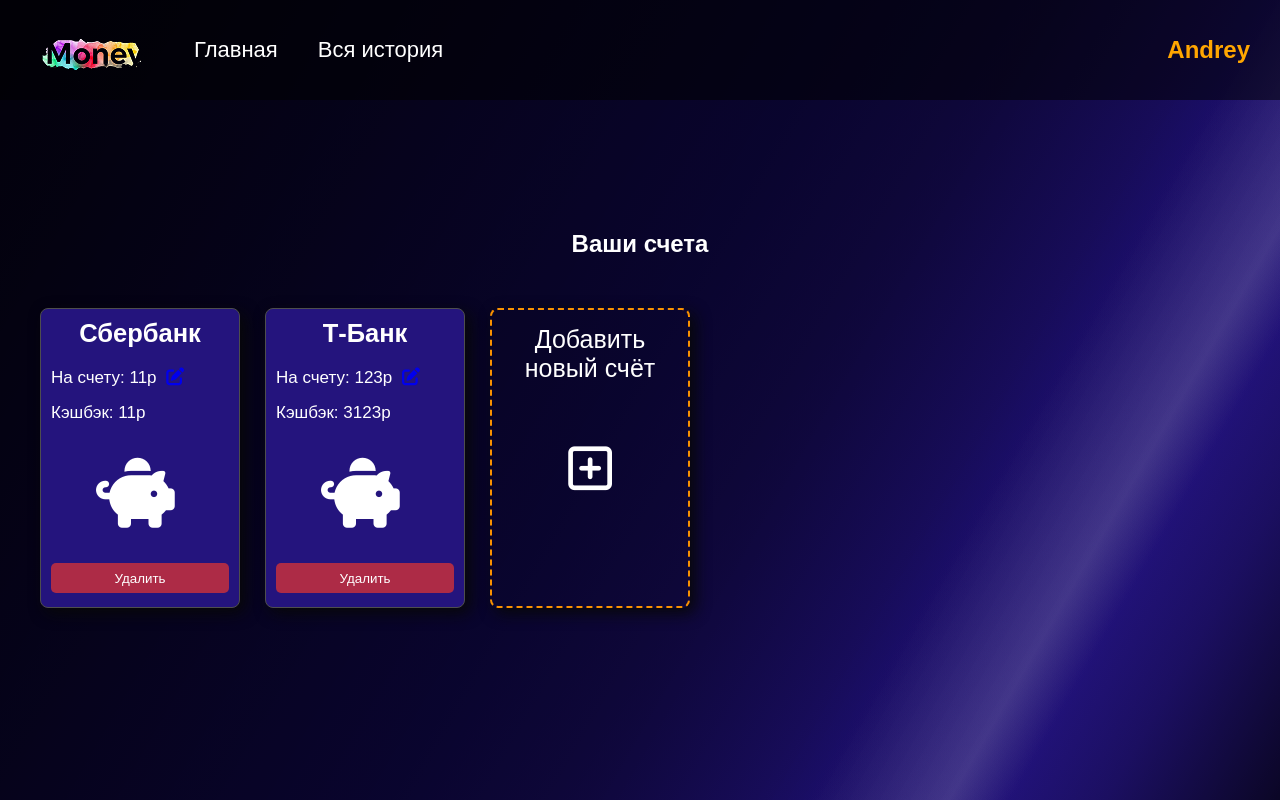
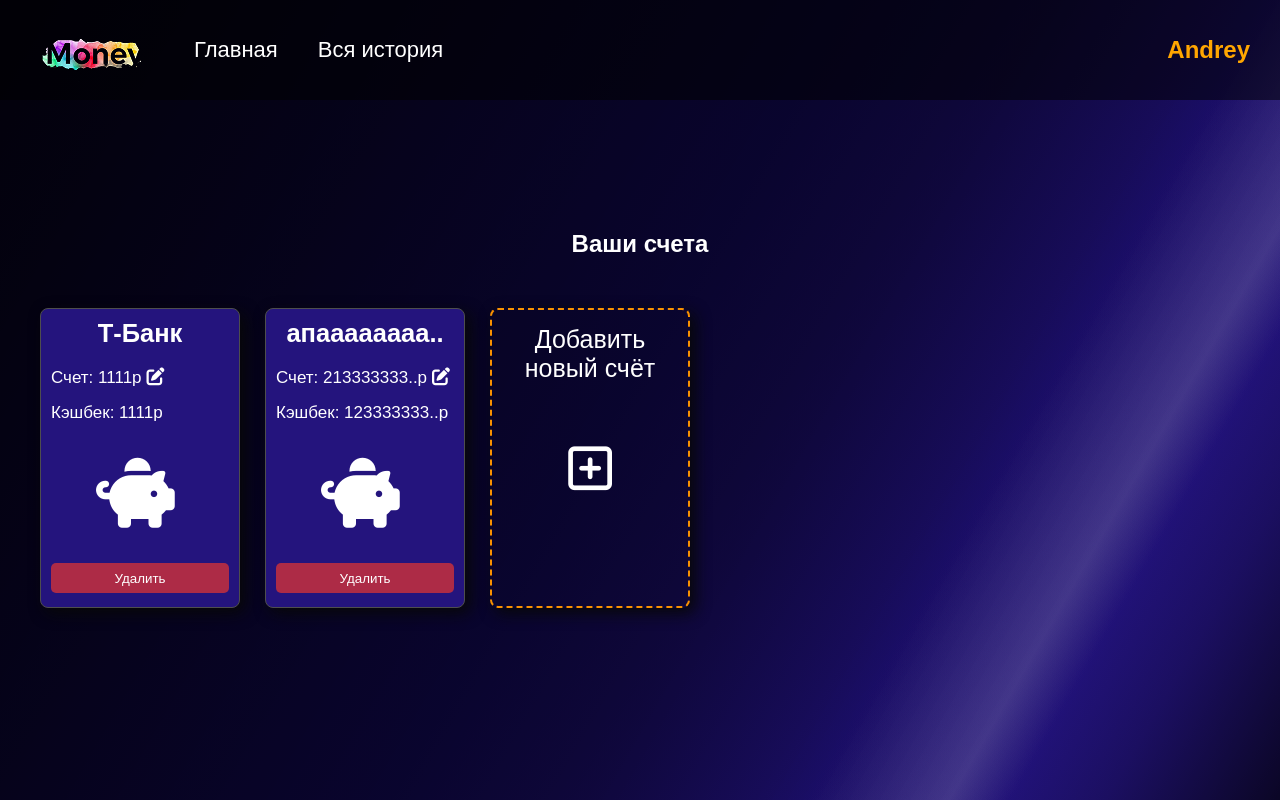
Before and after one commit to Ratatouille1226/graduate-work, a React (Vite) app: page /accounts in a window 1280 px wide. Built offline with nearby package versions, Linux system fonts and the light colour scheme; data requests are answered from the project's data file.

Commit message:
Закончил компонент счетов, сделал уникальный компонент который обрезает текст если он слишком длинный

```diff
--- a/src/components/accounts/Accounts.jsx
+++ b/src/components/accounts/Accounts.jsx
@@ -1,6 +1,7 @@
 import { useEffect, useState } from 'react';
 import { GetDataFromServer } from '../../api/getDataFromServer';
 import { Loader } from '../loader/Loader';
+import { SliceSentence } from '../../utils';
 
 import { useForm } from 'react-hook-form';
 import { yupResolver } from '@hookform/resolvers/yup';
@@ -96,14 +97,28 @@ export const Accounts = () => {
 						{accounts.map((item) => (
 							<div key={item.id} className={styles['block__accounts']}>
 								<div className={styles['accounts']}>
-									<h2>{item.account}</h2>
+									<h2>
+										<SliceSentence text={item.account} maxLength={10} />
+									</h2>
 									<span>
-										{`На счету: ${item.balance}р`}{' '}
+										<SliceSentence
+											text={item.balance}
+											maxLength={9}
+											prefix={'Счет:'}
+											suffix={'р'}
+										/>
 										<Link to={`/accountPage/${item.id}`}>
 											<i className={`fa-solid fa-pen-to-square ${styles['edit']}`}></i>
 										</Link>
 									</span>
-									<span>{`Кэшбэк: ${item.cashback}р`}</span>
+									<span>
+										<SliceSentence
+											text={item.cashback}
+											maxLength={9}
+											prefix={'Кэшбек:'}
+											suffix={'р'}
+										/>
+									</span>
 									<span>
 										<i className={`fa-solid fa-piggy-bank ${styles['pig']}`}></i>
 									</span>
--- a/src/components/accounts/accounts.module.css
+++ b/src/components/accounts/accounts.module.css
@@ -1,3 +1,6 @@
+a {
+	color: #fff;
+}
 .container {
 	width: 100%;
 	height: 86vh;
--- a/src/db.json
+++ b/src/db.json
@@ -41,7 +41,7 @@
       "categories": "Фриланс",
       "sum": 5000,
       "date": "18.04.2025",
-      "comment": "пхпхпхпхп"
+      "comment": "123123"
     },
     {
       "id": "6532",
@@ -49,20 +49,34 @@
       "sum": -290,
       "date": "18.04.2025",
       "comment": "h"
+    },
+    {
+      "id": "c50f",
+      "categories": "енененене",
+      "sum": 123123,
+      "date": "18.05.2025",
+      "comment": "авава"
+    },
+    {
+      "id": "2b52",
+      "categories": "аива",
+      "sum": -123123,
+      "date": "18.05.2025",
+      "comment": "ппапа"
     }
   ],
   "accounts": [
     {
-      "id": "83c1",
-      "account": "Сбербанк",
-      "balance": "11",
-      "cashback": "11"
+      "id": "ea6a",
+      "account": "Т-Банк",
+      "balance": "1111",
+      "cashback": "1111"
     },
     {
-      "id": "ea6a",
-      "account": "Т-Банк",
-      "balance": "123",
-      "cashback": "3123"
+      "id": "2cb8",
+      "account": "апаааааааааааааааааааааааааааа",
+      "balance": "2133333333333333333333333333333333",
+      "cashback": "1233333333"
     }
   ]
 }
--- /dev/null
+++ b/src/utils/SliceSentence.jsx
@@ -0,0 +1,6 @@
+export const SliceSentence = ({ text, maxLength, prefix = '', suffix = '' }) => {
+	const value = String(text);
+	const sliced = value.length > maxLength ? value.slice(0, maxLength) + '..' : value;
+
+	return <>{`${prefix} ${sliced}${suffix}`}</>;
+};
--- /dev/null
+++ b/src/utils/index.jsx
@@ -0,0 +1 @@
+export * from './SliceSentence';
```
